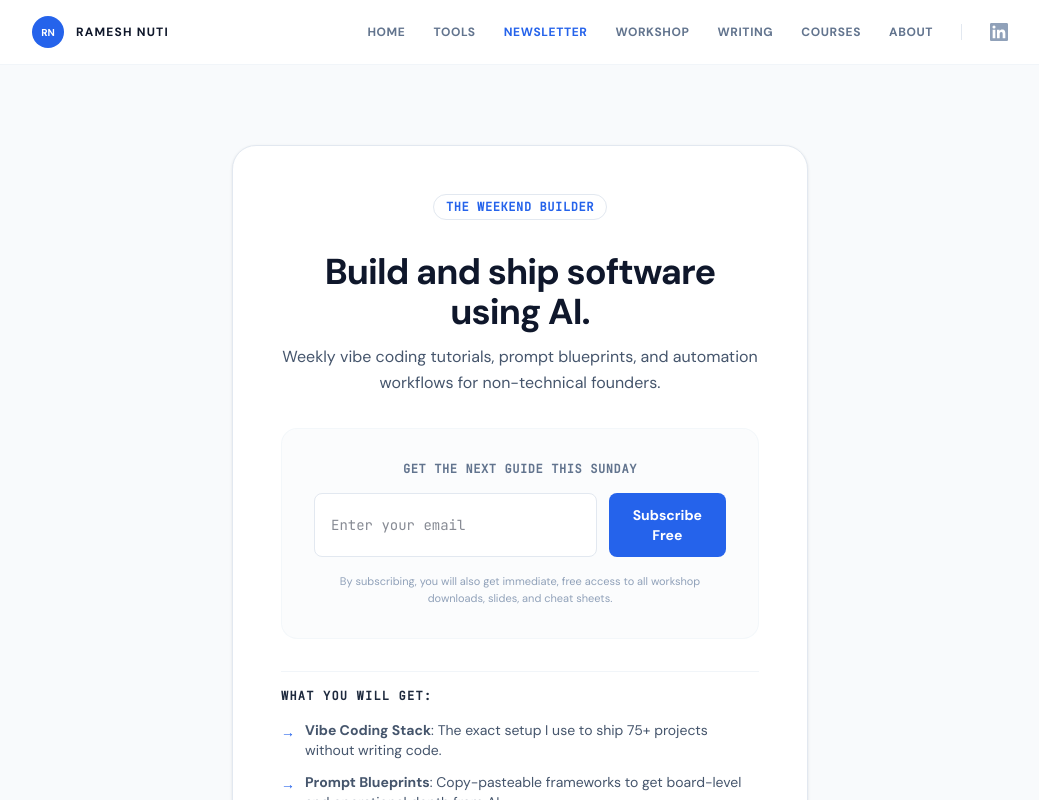
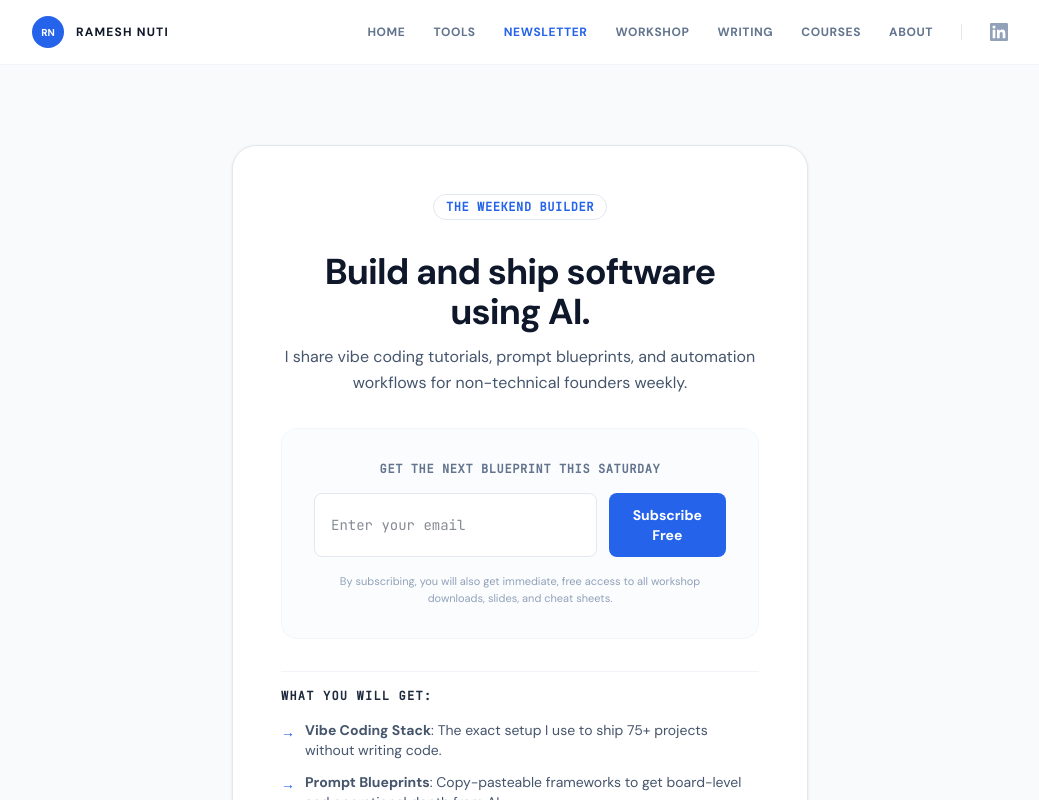
Before and after one commit to tryinaweek/rameshnuti-v2, a Next.js app: page /newsletter in a window 1280 px wide. Shown: the top 800 px of the page, without its empty margins (120-1159 px from the left). Built offline with nearby package versions, Linux system fonts and the light colour scheme.

Commit message:
copy: change newsletter delivery to Saturday and make tone more conversational

```diff
--- a/src/app/newsletter/page.tsx
+++ b/src/app/newsletter/page.tsx
@@ -24,14 +24,14 @@ export default function NewsletterPage() {
             Build and ship software using AI.
           </h1>
           <p className="text-slate-600 text-sm md:text-base leading-relaxed">
-            Weekly vibe coding tutorials, prompt blueprints, and automation workflows for non-technical founders.
+            I share vibe coding tutorials, prompt blueprints, and automation workflows for non-technical founders weekly.
           </p>
         </div>
 
         {/* Form Container */}
         <div className="bg-slate-light/60 border border-slate-100/80 rounded-2xl p-6 md:p-8 space-y-4">
           <p className="text-xs text-slate-500 font-semibold uppercase tracking-wider font-mono">
-            Get the next guide this Sunday
+            Get the next blueprint this Saturday
           </p>
           <NewsletterForm
             variant="standard"
```
